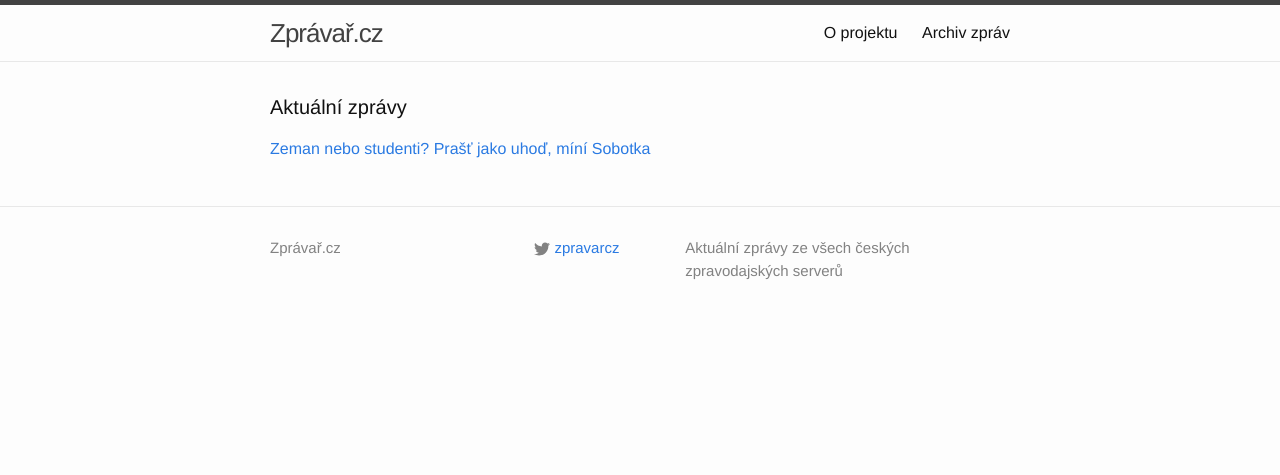
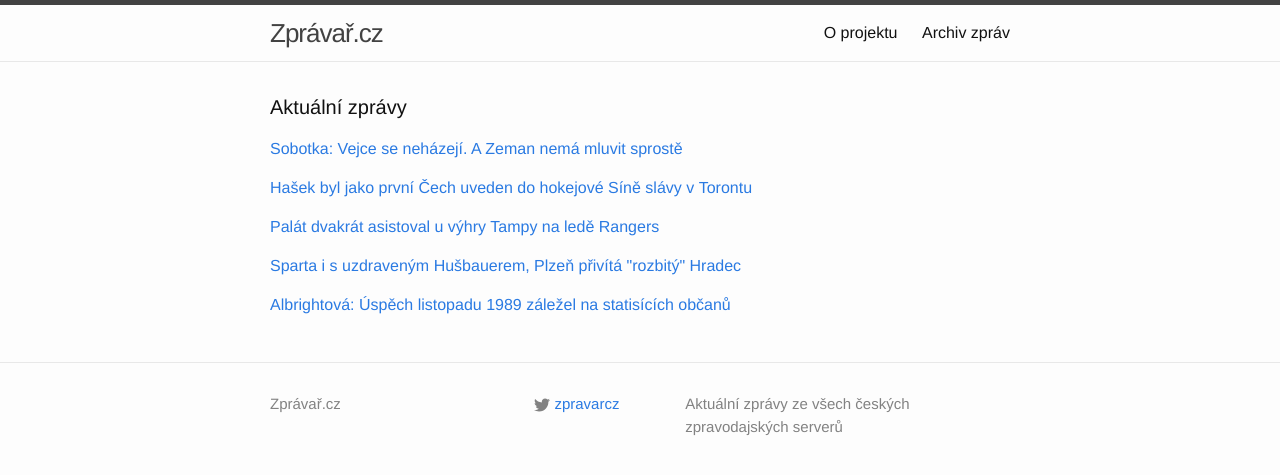
Before and after one commit to adliska/zpravar, a Jekyll site: the page built from index.html, in a window 1280 px wide. Shown: the top 475 px of the page. Built offline with Jekyll 4.4.1, drawn with Linux system fonts in a browser that asks for light colours.

Commit message:
zpravar news update

```diff
--- a/index.html
+++ b/index.html
@@ -5,12 +5,44 @@ layout: default
 <div class="home">
     <h1 class="page-heading">Aktuální zprávy</h1>
 
-<p><a href="javascript:;" onclick="toggle_visibility('zpravy0')">Zeman nebo studenti? Prašť jako uhoď, míní Sobotka</a></p>
+<p><a href="javascript:;" onclick="toggle_visibility('zpravy0')">Sobotka: Vejce se neházejí. A Zeman nemá mluvit sprostě</a></p>
 <div id="zpravy0" style="display:none">
 <ul>
+<li><a href=http://www.tyden.cz/rubriky/domaci/politika/sobotka-vejce-se-nehazeji-a-zeman-nema-mluvit-sproste_324531.html>Sobotka: Vejce se neházejí. A Zeman nemá mluvit sprostě - www.tyden.cz</a></li>
+<li><a href=http://www.lidovky.cz/vajce-se-na-prezidenta-nehazeji-je-to-neprijatelna-agrese-rika-sobotka-1ei-/zpravy-domov.aspx?c=A141118_072211_ln_domov_sk>Sobotka odsoudil házení vajec na prezidenta. Nepřijatelná agrese, říká  - www.lidovky.cz</a></li>
 <li><a href=http://www.ceskatelevize.cz/ct24/domaci/292729-zeman-nebo-studenti-prast-jako-uhod-mini-sobotka/>Zeman nebo studenti? Prašť jako uhoď, míní Sobotka - www.ceskatelevize.cz</a></li>
 <li><a href=http://www.rozhlas.cz/_zprava/sobotka-zeman-a-demonstranti-proti-nemu-si-nemaji-co-vycitat--1421471>Sobotka: Zeman a demonstranti proti němu si nemají co vyčítat - www.rozhlas.cz</a></li>
 <li><a href=http://zpravy.idnes.cz/sobotka-odsoudil-protesty-proti-zemanovi-fjj-/domaci.aspx?c=A141117_233908_domaci_jj>Sobotka: Na prezidenta se vejce neházejí, nemá ale rozdělovat společnost - zpravy.idnes.cz</a></li>
 <li><a href=http://www.ceskenoviny.cz/zpravy/zpravy/sobotka-zeman-a-demonstranti-proti-nemu-si-nemaji-co-vycitat/1148328>Sobotka: Zeman a demonstranti proti němu si nemají co vyčítat - www.ceskenoviny.cz</a></li>
 </ul>
+</div><p><a href="javascript:;" onclick="toggle_visibility('zpravy1')">Hašek byl jako první Čech uveden do hokejové Síně slávy v Torontu</a></p>
+<div id="zpravy1" style="display:none">
+<ul>
+<li><a href=http://www.denik.cz/hokej/hasek-byl-jako-prvni-cech-uveden-do-hokejove-sine-slavy-v-torontu-20141118.html>Hašek byl jako první Čech uveden do hokejové Síně slávy v Torontu - www.denik.cz</a></li>
+<li><a href=http://hokej.idnes.cz/dominik-hasek-byl-jako-prvni-cech-uveden-do-hokejove-sine-slavy-v-torontu-1q5-/nhl.aspx?c=A141118_071808_nhl_ten>Hašek byl jako první Čech uveden do hokejové Síně slávy v Torontu - hokej.idnes.cz</a></li>
+<li><a href=http://sport.aktualne.cz/hasek-a-dalsi-legendy-byli-uvedeni-do-sine-slavy/r~08a704466ee311e4b6d20025900fea04/>Hašek a další legendy byli uvedeni do Síně slávy - sport.aktualne.cz</a></li>
+<li><a href=http://www.sportovninoviny.cz/zpravy/hasek-byl-jako-prvni-cech-uveden-do-hokejove-sine-slavy-v-torontu/1148336>Hašek byl jako první Čech uveden do hokejové Síně slávy v Torontu - www.sportovninoviny.cz</a></li>
+</ul>
+</div><p><a href="javascript:;" onclick="toggle_visibility('zpravy2')">Palát dvakrát asistoval u výhry Tampy na ledě Rangers</a></p>
+<div id="zpravy2" style="display:none">
+<ul>
+<li><a href=http://www.denik.cz/hokej/palat-dvakrat-asistoval-u-vyhry-tampy-na-lede-rangers-20141118.html>Palát dvakrát asistoval u výhry Tampy na ledě Rangers - www.denik.cz</a></li>
+<li><a href=http://hokej.idnes.cz/palat-prihral-na-dva-goly-0xb-/nhl.aspx?c=A141118_072306_nhl_Mkr>Palát přihrál na dva góly Tampy Bay u výhry na ledě Rangers - hokej.idnes.cz</a></li>
+<li><a href=http://www.sportovninoviny.cz/zpravy/palat-prispel-dvema-asistencemi-k-vyhre-tampy-na-lede-rangers/1148357>Palát přispěl dvěma asistencemi k výhře Tampy na ledě Rangers - www.sportovninoviny.cz</a></li>
+<li><a href=http://sport.aktualne.cz/palat-prispel-k-vyhre-tampy-dvema-asistencemi/r~90d113e06ee611e4b5c5002590604f2e/>Palát přispěl k výhře Tampy dvěma asistencemi - sport.aktualne.cz</a></li>
+</ul>
+</div><p><a href="javascript:;" onclick="toggle_visibility('zpravy3')">Sparta i s uzdraveným Hušbauerem, Plzeň přivítá "rozbitý" Hradec</a></p>
+<div id="zpravy3" style="display:none">
+<ul>
+<li><a href=http://www.tyden.cz/rubriky/sport/fotbal/fotbalova-liga/sparta-i-s-uzdravenym-husbauerem-plzen-privita-rozbity-hradec_324527.html>Sparta i s uzdraveným Hušbauerem, Plzeň přivítá "rozbitý" Hradec - www.tyden.cz</a></li>
+<li><a href=http://www.tyden.cz/rubriky/sport/fotbal/fotbalova-liga/sparta-i-s-uzdravenym-husbaurerem-plzen-privita-rozbity-hradec_324527.html>Sparta i s uzdraveným Hušbaurerem, Plzeň přivítá "rozbitý" Hradec - www.tyden.cz</a></li>
+<li><a href=http://www.tyden.cz/rubriky/sport/fotbal/fotbalova-liga/sparte-se-vraci-husbaurer-plzen-bude-hostit-rozbity-hradec_324527.html>Spartě se vrací Hušbaurer, Plzeň bude hostit "rozbitý" Hradec - www.tyden.cz</a></li>
+</ul>
+</div><p><a href="javascript:;" onclick="toggle_visibility('zpravy4')">Albrightová: Úspěch listopadu 1989 záležel na statisících občanů</a></p>
+<div id="zpravy4" style="display:none">
+<ul>
+<li><a href=http://www.ceskenoviny.cz/zpravy/zpravy/albrightova-uspech-listopadu-1989-zalezel-na-statisicich-obcanu/1148333>Albrightová: Úspěch listopadu 1989 záležel na statisících občanů - www.ceskenoviny.cz</a></li>
+<li><a href=http://www.novinky.cz/zahranicni/amerika/353733-albrightova-ocenila-ulohu-havla-pomohl-nastolit-demokracii.html>Albrightová ocenila úlohu Havla, pomohl nastolit demokracii - www.novinky.cz</a></li>
+<li><a href=http://www.ceskenoviny.cz/zpravy/zpravy/havel-se-podle-albrightove-zaslouzil-o-uspech-listopadu-1989/1148333>Havel se podle Albrightové zasloužil o úspěch listopadu 1989 - www.ceskenoviny.cz</a></li>
+</ul>
 </div></div>
```
